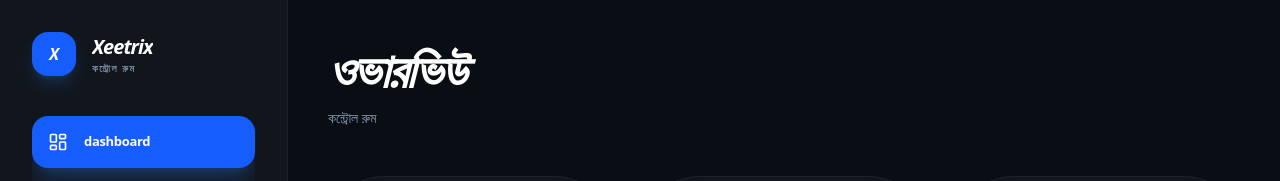
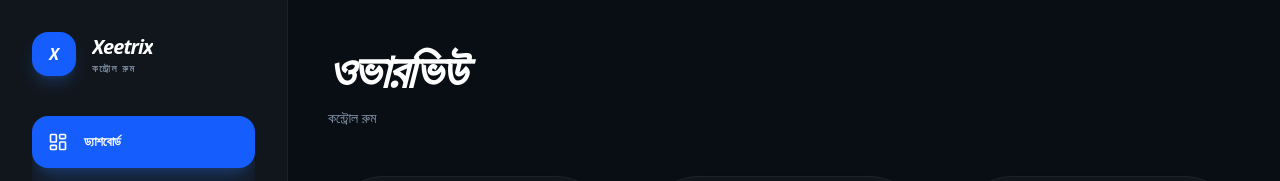
Before and after one commit to Ufuq-Innovation/Xeetrix, a Next.js app: page /dashboard in a window 1280 px wide. Shown: the top 181 px of the page. Built offline with nearby package versions, Linux system fonts and the light colour scheme.

Commit message:
Update Sidebar.js

```diff
--- a/components/Sidebar.js
+++ b/components/Sidebar.js
@@ -17,7 +17,7 @@ export default function Sidebar() {
   const { lang } = useApp(); // গ্লোবাল ল্যাঙ্গুয়েজ স্টেট
 
   const menuItems = [
-    { key: 'dashboard', path: '/dashboard', icon: LayoutDashboard },
+    { key: '/dashboard', path: '/dashboard', icon: LayoutDashboard },
     { key: 'create_new_order', path: '/orders', icon: PlusCircle },
     { key: 'order_history', path: '/history', icon: ShoppingCart },
     { key: 'inventory', path: '/inventory', icon: Package },
```
